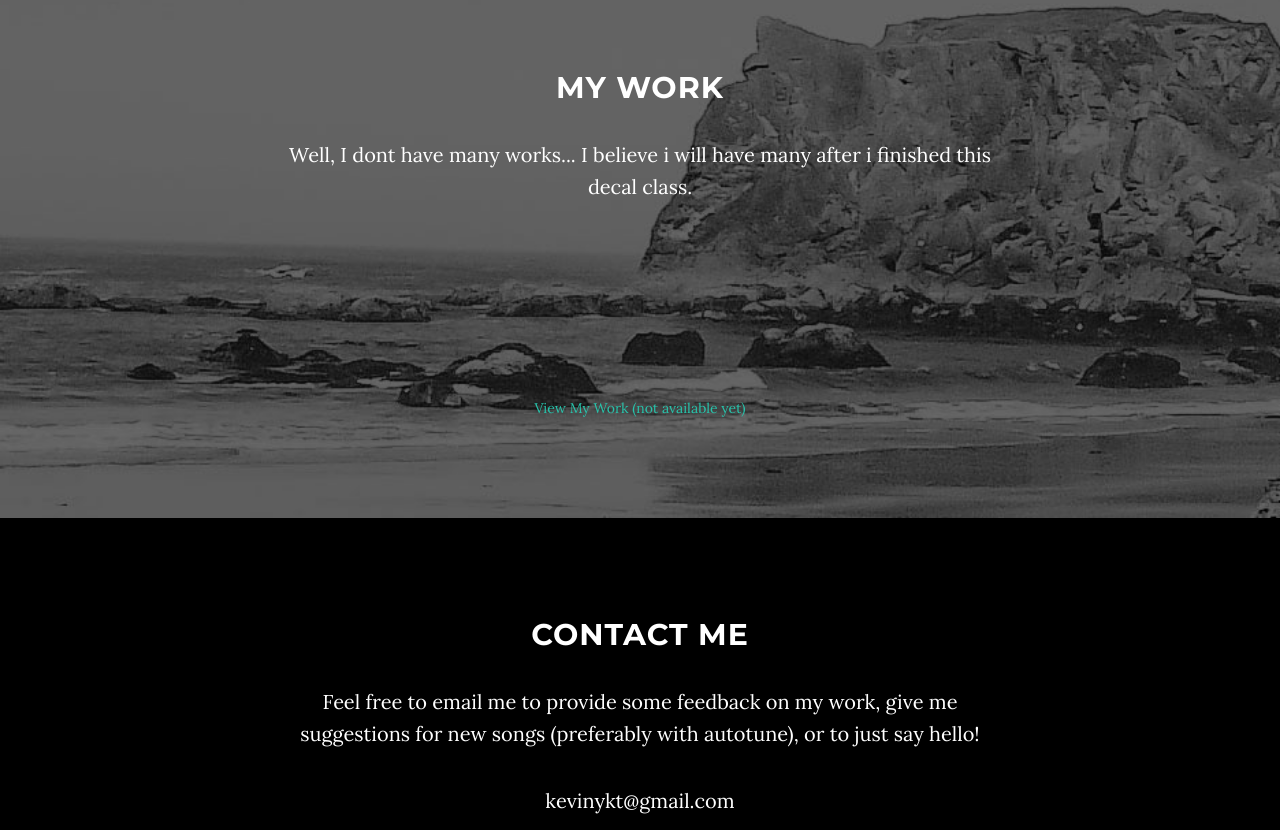
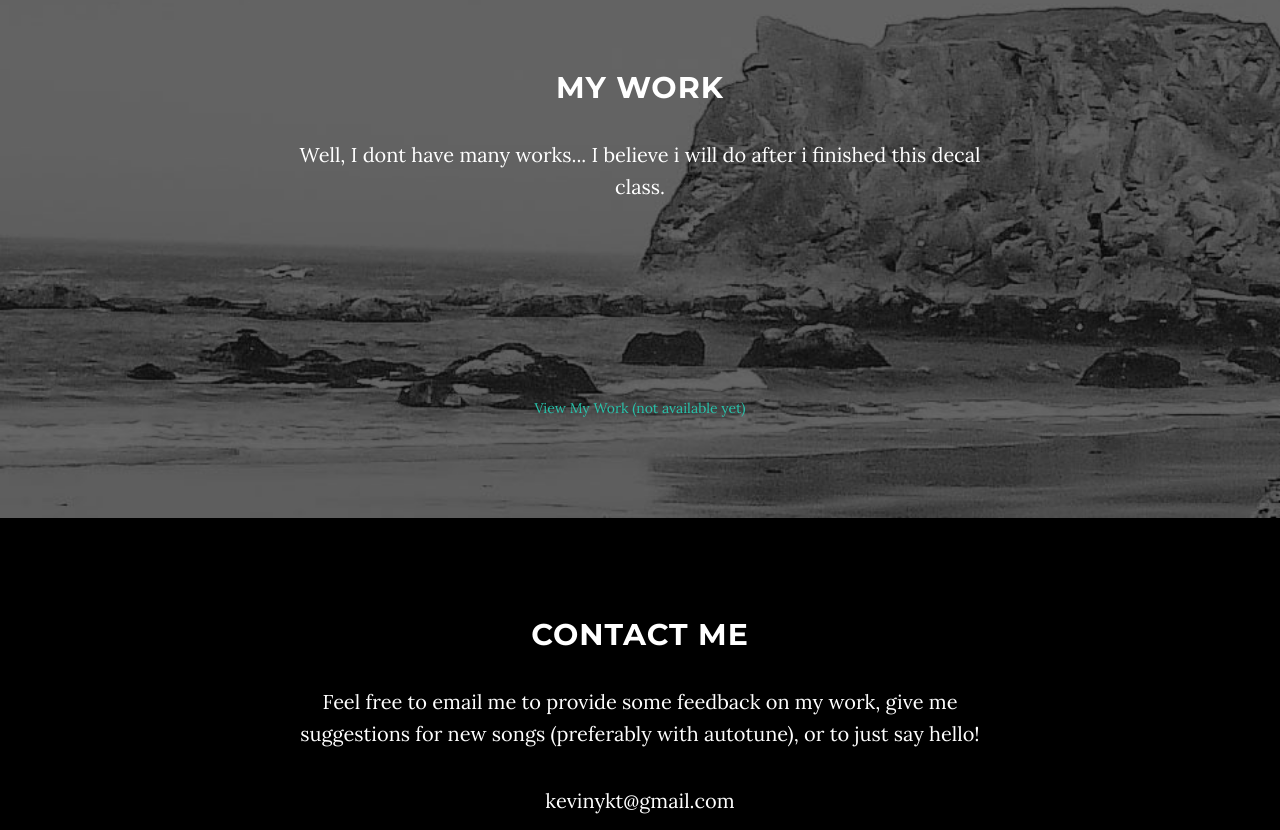
Before and after one commit to yukt222/express-starter, a website: page views/index.html in a window 1280 px wide. Shown: the part 1420-2250 px from the top of the page. Drawn offline with nearby package versions, Linux system fonts and the light colour scheme; files that its build step writes are made by us from their sources; files whose address does not match are found by name.

Commit message:
first push

```diff
--- a/views/index.html
+++ b/views/index.html
@@ -107,7 +107,7 @@
                 <div class="col-lg-8 col-lg-offset-2">
                     <!-- EDIT ME -->
                     <h2>My Work</h2>
-                    <p>Well, I dont have many works... I believe i will have many after i finished this decal class.
+                    <p>Well, I dont have many works... I believe i will do after i finished this decal class.
                     <br/>
                     <br/>
                     <br/>
```
